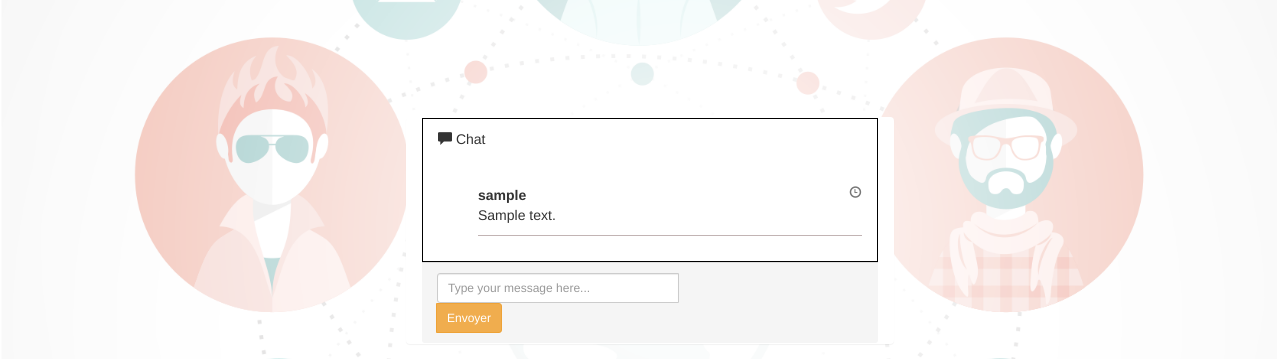
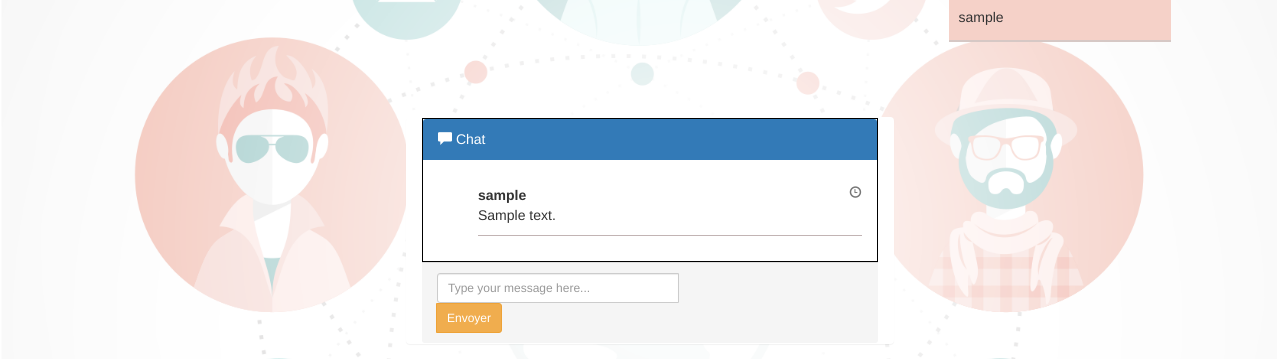
Before and after one commit to ighmouraceneb/tchat, a PHP site: page /message in a window 1280 px wide. Shown: the part 78-437 px from the top of the page. Run offline with PHP 8.4, Linux system fonts and the light colour scheme; the visitor is signed in with stand-in values (Sample User, id 1); tables that the repository leaves empty or names only in its code hold one stand-in row (values such as "Sample post"); some libraries are stand-ins or nearby versions.

Commit message:
dernières modifs avc listes des personnes qui sont dans la BDD...malheureusement il ne s'agit pas de la liste des personnes connectées

```diff
--- /dev/null
+++ b/apps/onlineList.php
@@ -0,0 +1,10 @@
+<?php
+$count = 0;
+$max =sizeof($list);
+while ($count < $max)
+{
+	$user = $list[$count];
+	require('views/onlineList.phtml');
+	$count++;
+}
+?>
--- /dev/null
+++ b/apps/userconnected.php
@@ -0,0 +1,6 @@
+<?php
+$manager = new UserManager($db);
+
+
+$list = $manager->getAll();
+require('views/userconnected.phtml'); ?>
--- a/models/UserManager.class.php
+++ b/models/UserManager.class.php
@@ -102,7 +102,21 @@ $res = $this->db->query($query);
 	}
 
 
+public function getAll()
+{
+	// AVANT : $query = "SELECT * FROM message";
+	$query = "SELECT * FROM user";
+    // AVANT: $res = mysqli_query($this->db, $query);
+    $res = $this->db->query($query);
 
+    $users = [];
+     // AVANT : while ($message = mysqli_fetch_object($res, 'Message'))
+    while ($user = $res->fetchObject("User"))
+     {
+		 $users[] = $user;
+	  }
+	  return $users;
+}
 
 
 }
--- a/public/styles/style.css
+++ b/public/styles/style.css
@@ -305,6 +305,9 @@ list-style-type: none !important;
 }
 .panel-heading{
 
+background: #337AB7;
+color: #FFFFFF;
+
 }
 
 /*--------------------------------FOOTER-----------------------------------------*/
@@ -318,3 +321,14 @@ list-style-type: none !important;
   padding: 20px;
 
 }
+
+
+
+
+
+     .media-body li{
+      border-bottom: 2px solid #D6C8C5;
+      margin-bottom: 5px;
+        background:#F5D1C8;
+        padding:10px;
+     }
--- a/views/message.phtml
+++ b/views/message.phtml
@@ -1,11 +1,12 @@
 
 <div class="container">
-      <div class="row">
+    <div class="row">
         <div class="col-md-5 col-sh-12 msg panel ">
             <div class="panel-primary js_list">
 				<?php require('apps/displayMessage.php');?>
 			</div>
 			<?php require('apps/formMessage.php');?>
-		</div>
+			</div>
+			<?php require('apps/userconnected.php');?>
 	</div>
 </div>
--- /dev/null
+++ b/views/onlineList.phtml
@@ -0,0 +1,10 @@
+<div class="conversation-wrap col-lg-3">
+    <div class="media-body">
+    	<ul>
+			<li>
+        		<h5 class="media-heading"><?=$user->getLogin()?></h5>
+        	</li>
+
+        </ul>
+    </div>
+</div>
--- /dev/null
+++ b/views/userconnected.phtml
@@ -0,0 +1 @@
+<?php require('apps/onlineList.php');?>
```
